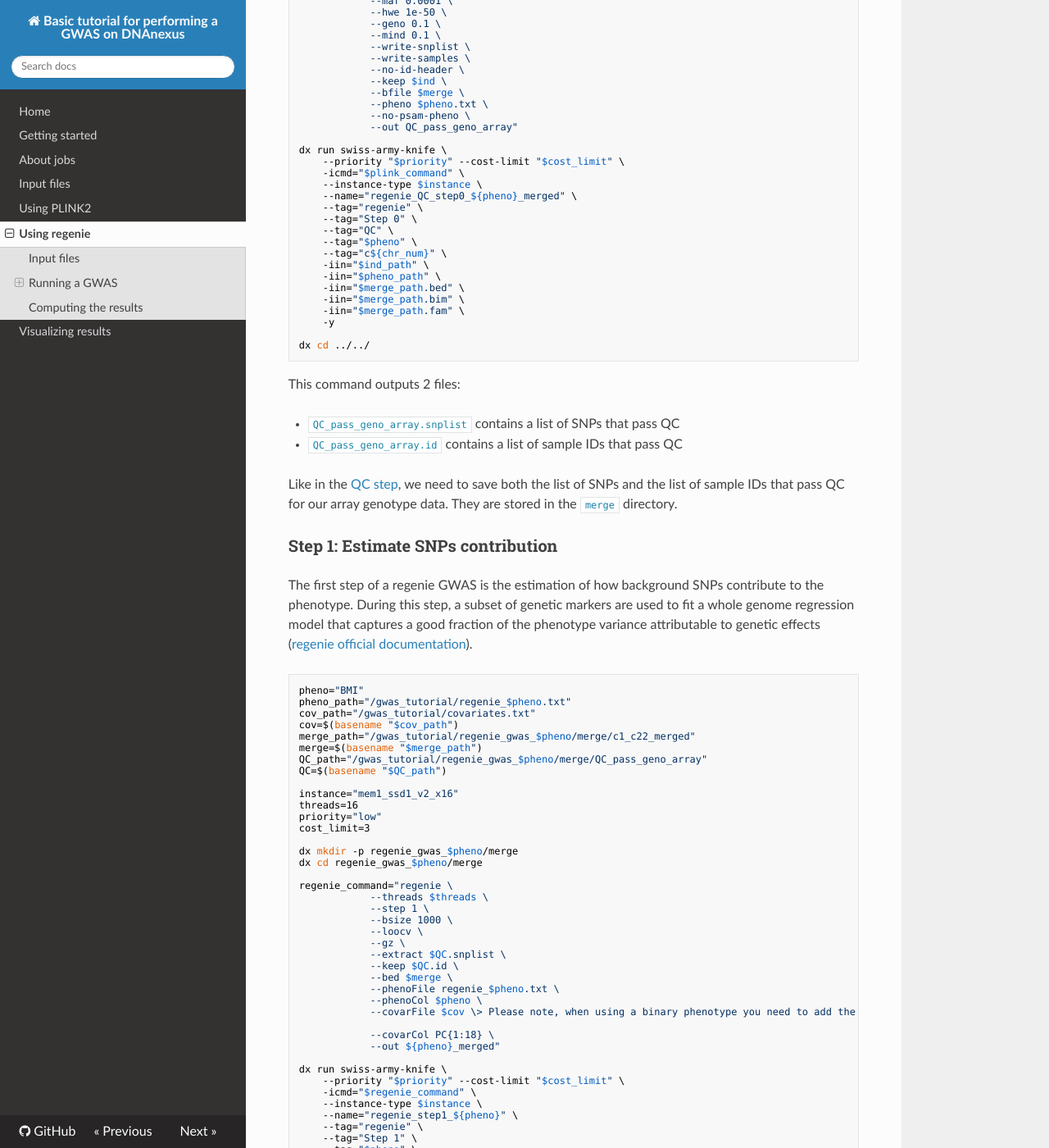
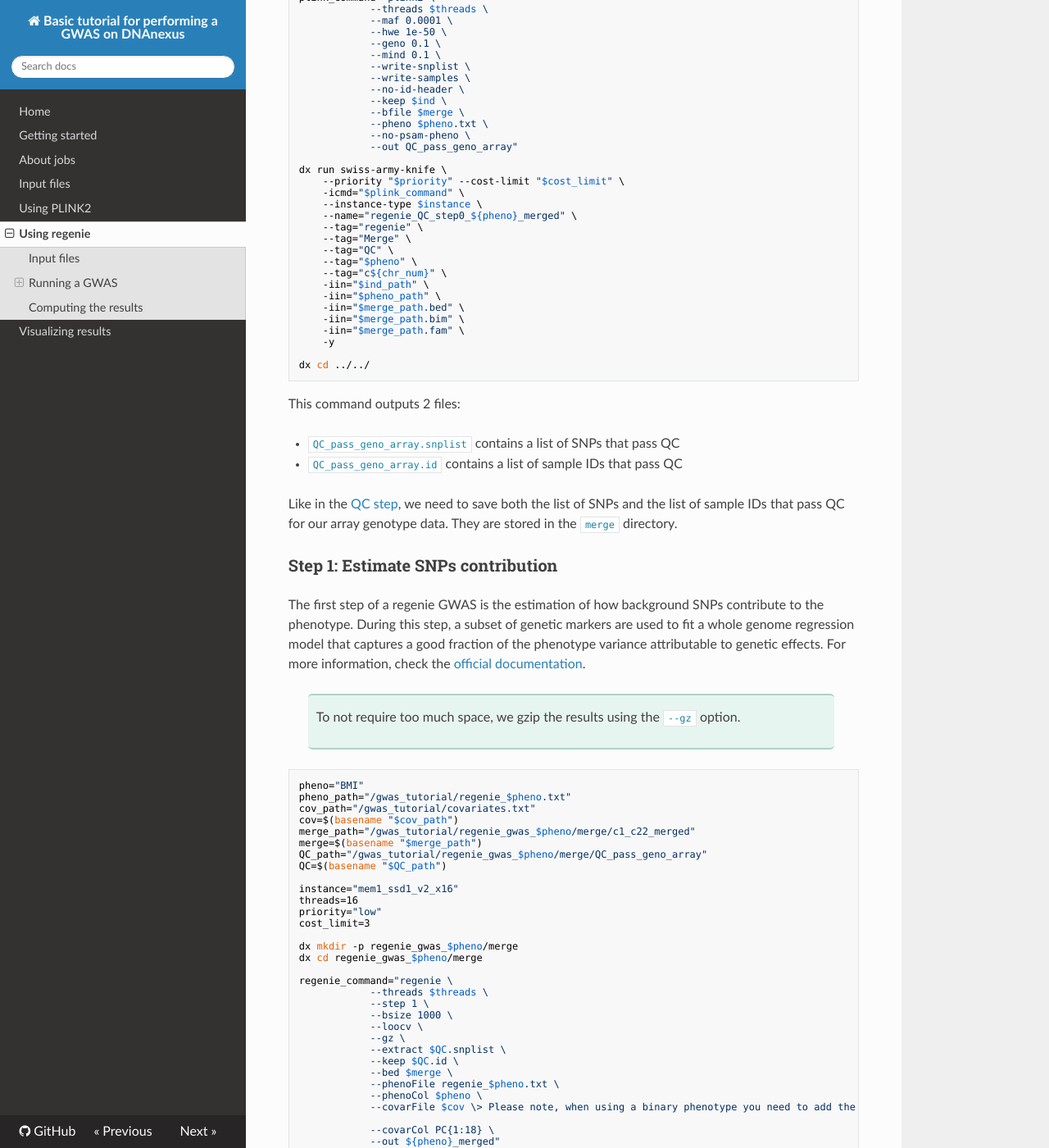
Before and after one commit to gloriabenoit/DNAnexus-GWAS, an MkDocs documentation site: the page built from docs/regenie.md, in a window 1280 px wide and 1400 px high, scrolled down 3027 px. Shown: the whole window at 82% size. Built offline with MkDocs 1.6.1, drawn with Linux system fonts in a browser that asks for light colours; nearby versions of some CDN libraries; some of the changed text lies outside the part shown.

Commit message:
minor corrections

````diff
--- a/docs/regenie.md
+++ b/docs/regenie.md
@@ -25,7 +25,7 @@
 
 ### Quality control
 
-Unlike with PLINK2, we cannot perform the QC at the same time as our GWAS, we must do it before hand, in preparation for running [Step 2](#step-2-linear-regression). The variants are filtered using following options:
+Unlike with PLINK2, we cannot perform the QC at the same time as our GWAS, we must do it before hand, in preparation for running [Step 2](#step-2-linear-regression). The variants are filtered using the following options:
 
 ```text
 --maf 0.0001 --hwe 1e-50 --geno 0.1 --mind 0.1
@@ -96,7 +96,7 @@
 
 They will be stored into another directory named `QC_lists` to avoid crowding the main repertory for the GWAS.
 
-### Step 0: Merging files
+### Merging files
 
 Before running our GWAS using regenie, we first need to merge all of the genotype call files (chromosome 1 to 22) into one file. This is in preparation for running [Step 1](#step-1-estimate-snps-contribution).
 
@@ -126,7 +126,7 @@
     --instance-type $instance \
     --name="regenie_step0_c1_c22" \
     --tag="regenie" \
-    --tag="Step 0" \
+    --tag="Merge" \
     -iin="$pheno_path" \
     -y
 
@@ -139,7 +139,7 @@
 * `c1_c22_merged.bim` contains extended variant information for our merged array genotype data
 * `c1_c22_merged.fam` contains the sample information for our merged array genotype data
 
-The files will be stored in a new directory named `merge`.
+The files will be stored in a new directory named `merge`. Now we can perform QC on this data as well.
 
 ```bash
 pheno="BMI"
@@ -178,7 +178,7 @@
     --instance-type $instance \
     --name="regenie_QC_step0_${pheno}_merged" \
     --tag="regenie" \
-    --tag="Step 0" \
+    --tag="Merge" \
     --tag="QC" \
     --tag="$pheno" \
     --tag="c${chr_num}" \
@@ -202,7 +202,9 @@
 
 ### Step 1: Estimate SNPs contribution
 
-The first step of a regenie GWAS is the estimation of how background SNPs contribute to the phenotype. During this step, a subset of genetic markers are used to fit a whole genome regression model that captures a good fraction of the phenotype variance attributable to genetic effects ([regenie official documentation](https://rgcgithub.github.io/regenie/overview/)).
+The first step of a regenie GWAS is the estimation of how background SNPs contribute to the phenotype. During this step, a subset of genetic markers are used to fit a whole genome regression model that captures a good fraction of the phenotype variance attributable to genetic effects. For more information, check the [official documentation](https://rgcgithub.github.io/regenie/overview/).
+
+> To not require too much space, we gzip the results using the `--gz` option.
 
 ```bash
 pheno="BMI"
@@ -267,7 +269,7 @@
 
 ### Step 2: Linear regression
 
-The second step of a regenie GWAS is the regression. During this step, whole genome markers are tested for association with the phenotype *conditional upon* the prediction from the regression model in [Step 1](#step-1-estimate-snps-contribution) ([regenie official documentation](https://rgcgithub.github.io/regenie/overview/)).
+The second step of a regenie GWAS is the regression. During this step, whole genome markers are tested for association with the phenotype *conditional upon* the prediction from the regression model in [Step 1](#step-1-estimate-snps-contribution). For more information, check the [official documentation](https://rgcgithub.github.io/regenie/overview/).
 
 > To not require too much space, we gzip the results using the `--gz` option.
 
````
Also changed, not shown: other parts of docs/regenie.md (+3 -3 lines), docs/index.md (+6 -6 lines), docs/input.md (+4 -2 lines), docs/jobs.md (+11 -11 lines), docs/plink.md (+7 -7 lines), docs/start.md (+3 -3 lines).
